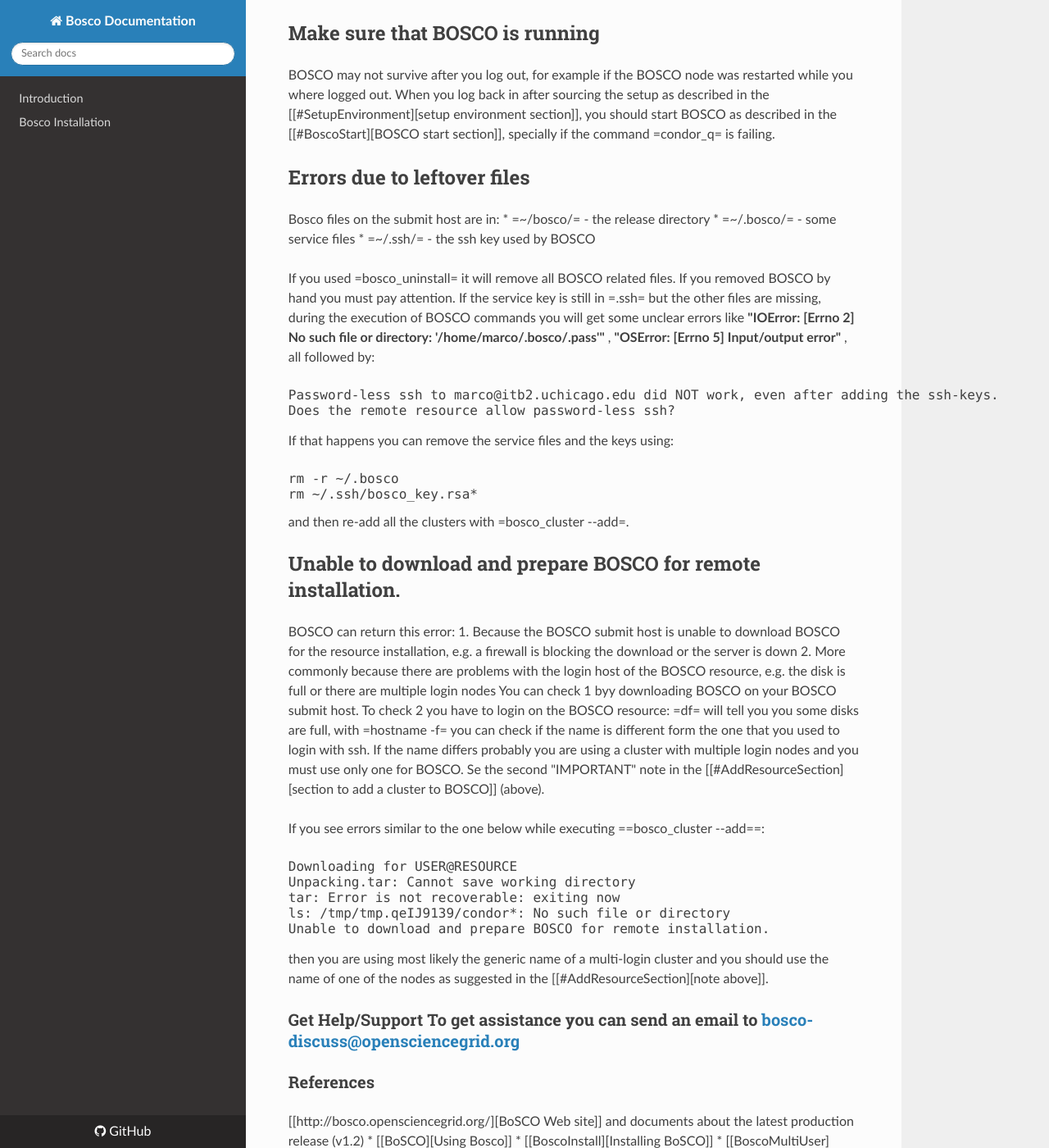
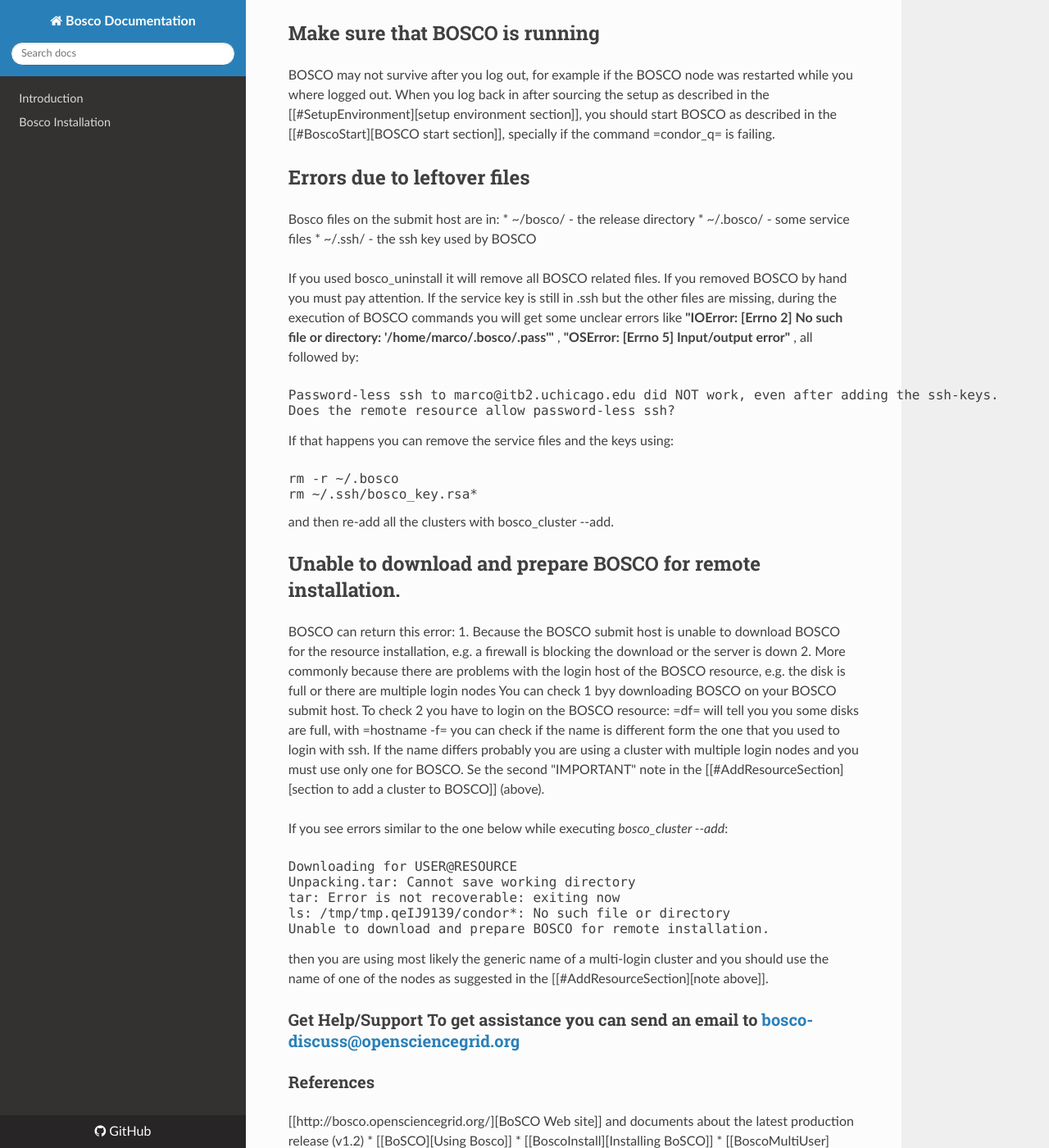
Before and after one commit to osg-bosco/docs, an MkDocs documentation site: the page built from docs/BoscoMultiUser.md, in a window 1280 px wide and 1400 px high, scrolled down 12589 px. Shown: the whole window at 82% size. Built offline with MkDocs 1.6.1, drawn with Linux system fonts in a browser that asks for light colours; nearby versions of some CDN libraries; old or Windows-style settings are respelled for this version of MkDocs; some of the changed text lies outside the part shown.

```diff
--- a/docs/BoscoMultiUser.md
+++ b/docs/BoscoMultiUser.md
@@ -334,7 +334,7 @@ Multi homed hosts are hosts with multiple Network Interfaces (aka dual-homed whe
 BOSCO configuration is tricky on multi-homed hosts. BOSCO requires the submit host to be able to connect back to the BOSCO host, so it must advertise an interface that is reachable from all the chosen submit hosts. E.g. a host with a NIC on a private network and one with a public IP address must advertise the public address if the submit hosts are outside of the private network.
 In order to do that you have to:
    * make sure that the name returned by the command =/bin/hostname -f= is the name resolving in the public address (e.g. =host `hostname -f`= should return the public address). If not you should change it.
-   * edit =~/bosco/local.%RED%$HOST%ENDCOLOR%/condor_config.local= (HOST is the short host name) and add a line like =NETWORK_INTERFACE = xxx.xxx.xxx.xxx= , substituting xxx.xxx.xxx.xxx with the public IP address. This will tell BOSCO to use that address.
+   * edit ~/bosco/local.%RED%$HOST%ENDCOLOR%/condor_config.local (HOST is the short host name) and add a line like =NETWORK_INTERFACE = xxx.xxx.xxx.xxx= , substituting xxx.xxx.xxx.xxx with the public IP address. This will tell BOSCO to use that address.
 
 
 ## Modifying maximum number of submitted jobs to a resource
@@ -511,12 +511,12 @@ When you log back in after sourcing the setup as described in the [[#SetupEnviro
 
 ## Errors due to leftover files
 Bosco files on the submit host are in:
-   * =~/bosco/= - the release directory
-   * =~/.bosco/= - some service files
-   * =~/.ssh/= - the ssh key used by BOSCO
+   * ~/bosco/ - the release directory
+   * ~/.bosco/ - some service files
+   * ~/.ssh/ - the ssh key used by BOSCO
 
-If you used =bosco_uninstall= it will remove all BOSCO related files. If you removed BOSCO by hand you must pay attention.
-If the service key is still in =.ssh= but the other files are missing, during the execution of BOSCO commands you will get some unclear errors like
+If you used bosco_uninstall it will remove all BOSCO related files. If you removed BOSCO by hand you must pay attention.
+If the service key is still in .ssh but the other files are missing, during the execution of BOSCO commands you will get some unclear errors like
 **"IOError: [Errno 2] No such file or directory: '/home/marco/.bosco/.pass'"** , **"OSError: [Errno 5] Input/output error"** , all followed by:
 <pre>Password-less ssh to marco@itb2.uchicago.edu did NOT work, even after adding the ssh-keys.
 Does the remote resource allow password-less ssh?
@@ -524,7 +524,7 @@ Does the remote resource allow password-less ssh?
 
 If that happens you can remove the service files and the keys using:<pre>rm -r ~/.bosco
 rm ~/.ssh/bosco_key.rsa*</pre>
-and then re-add all the clusters with =bosco_cluster --add=.
+and then re-add all the clusters with bosco_cluster --add.
 
 ## Unable to download and prepare BOSCO for remote installation.
 BOSCO can return this error:
@@ -533,7 +533,7 @@ BOSCO can return this error:
 You can check 1 byy downloading BOSCO on your BOSCO submit host.
 To check 2 you have to login on the BOSCO resource: =df= will tell you you some disks are full, with =hostname -f= you can check if the name is different form the one that you used to login with ssh. If the name differs probably you are using a cluster with multiple login nodes and you must use only one for BOSCO. Se the second "IMPORTANT" note in the [[#AddResourceSection][section to add a cluster to BOSCO]] (above).
 
-If you see errors similar to the one below while executing ==bosco_cluster --add==:
+If you see errors similar to the one below while executing *bosco_cluster --add*:
 <pre class="screen">
 Downloading for USER@RESOURCE
 Unpacking.tar: Cannot save working directory
```
